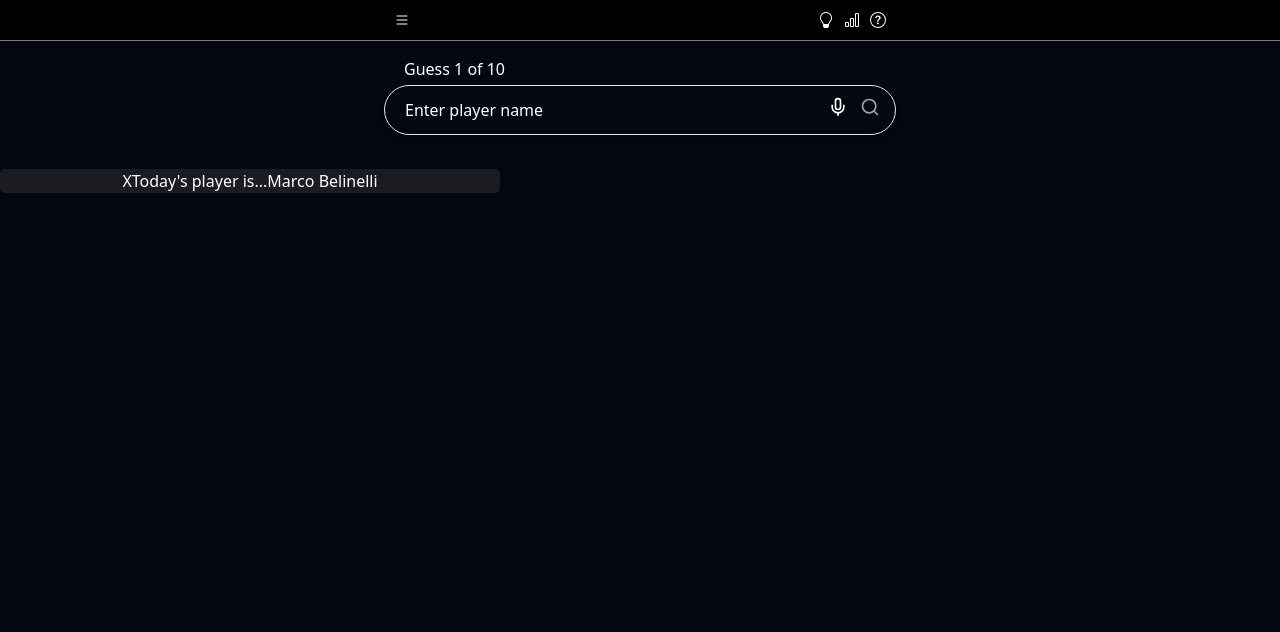
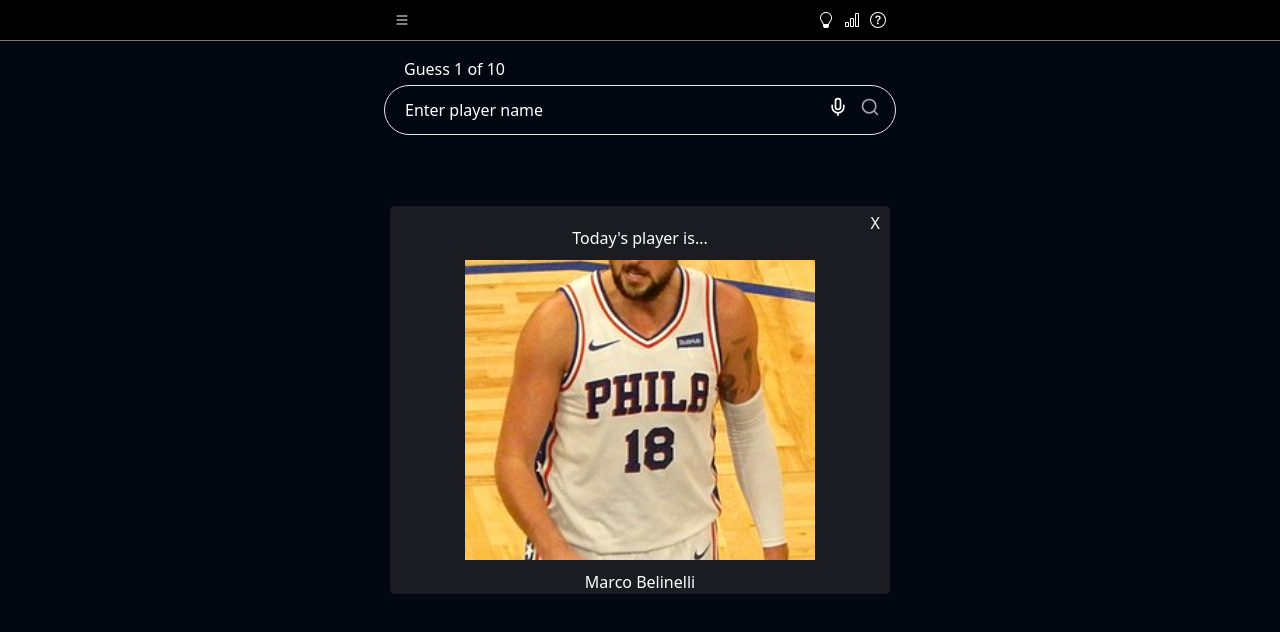
Before and after one commit to J-DanielsCode/Spordle, a React (Vite) app: page / in a window 1280 px wide. Shown: the top 632 px of the page. Built offline with nearby package versions, Linux system fonts and the light colour scheme.

Commit message:
added photo and titles, positioned 'close' button

```diff
--- a/src/components/correct/correct-display.scss
+++ b/src/components/correct/correct-display.scss
@@ -9,15 +9,34 @@ body {
         max-width: 500px;
         background-color: rgba(50, 50, 50, 0.5);
         display: flex;
+        flex-direction: column;
         justify-content: center;
+        align-items: center;
         position: fixed;
         border-radius: 5px;
         margin: 0 auto;
+        top: 50%;
+        left: 50%;
+        transform: translate(-50%, -50%);
+        // margin-left: 0;
+        // margin: 0 10px;
 
         button {
-            // position: absolute;
-            // left: 5px;
-            // top: 5px;
+            position: absolute;
+            right: 10px;
+            top: 5px;
+            // width: 100%;
+        }
+
+        #todays-player-is {
+            margin-top: 20px;
+        }
+
+        #correct-answer-pic {
+            width: 70%;
+            height: 300px;
+            object-fit: cover;
+            margin: 10px 0;
         }
     }
 }
--- a/src/components/correct/correctDisplay.jsx
+++ b/src/components/correct/correctDisplay.jsx
@@ -1,15 +1,37 @@
 import './correct-display.scss';
 import { targetData } from "../../test-data/target-data.js";
+import mjPic from "../../assets/images/Michael-Jordan.jpg";
+import belinelliPic from "../../assets/images/Marco_Belinelli_18_(cropped).jpg";
+
 
 
 const CorrectDisplay = ({ correctAnswer }) =>{
+
+    const imageSelector = (name) => {
+        switch (name) {
+            case "Marco Belinelli":
+                return belinelliPic;
+            case "Michael Jordan":
+                return mjPic;
+            default:
+                return mjPic;
+
+        }
+    }
+
+    const profilePic = imageSelector(targetData[0].name);
+
     return (
         <>
             {correctAnswer && (
                 <div id="correct-answer-card" className="z-50">
                     <button>X</button>
-                    <h2>Today's player is...</h2>
-                    <img alt="" />
+                    <h2 id="todays-player-is">Today's player is...</h2>
+                    <img
+                        id="correct-answer-pic"
+                        alt={targetData[0].name}
+                        src={profilePic}
+                    />
                     <h1>{targetData[0].name}</h1>
 
                 </div>
```
Also changed, not shown: 1 other file (tests, documents, lock files or other folders).
